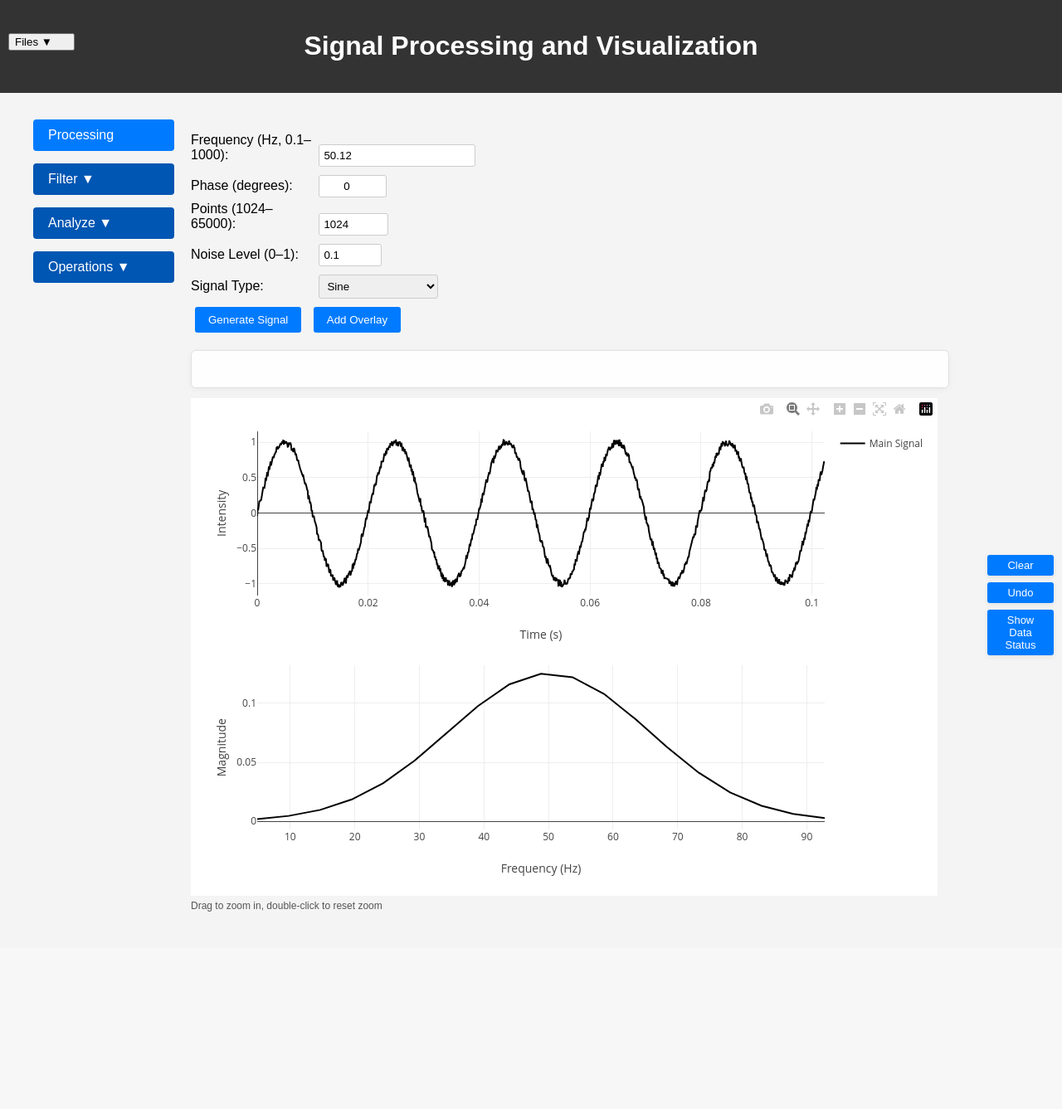
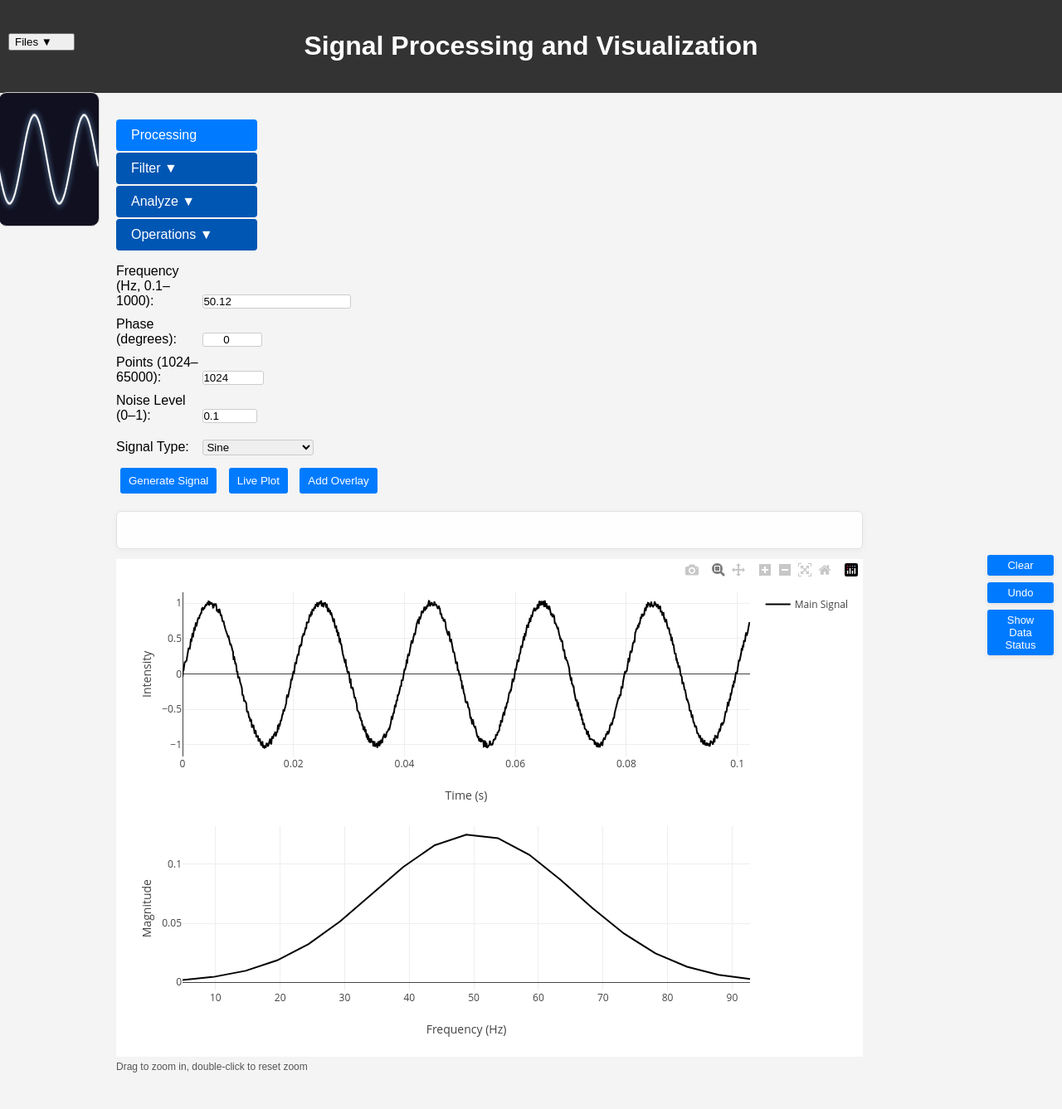
Before and after one commit to thacien20/work_proj, a Flask app: page / in a window 1280 px wide. Shown: the whole page at 83% size. Before the commit the page ends 1099 px from the top, so only its background shows below. Run offline with Flask 3, Linux system fonts and the light colour scheme; some libraries are stand-ins or nearby versions.

Commit message:
lots of cool changes

```diff
--- a/requirements.txt
+++ /dev/null
@@ -1,4 +0,0 @@
-flask
-numpy
-werkzeug
-scipy
--- a/static/css/styles.css
+++ b/static/css/styles.css
@@ -3,6 +3,7 @@ body {
     margin: 0;
     padding: 0;
     background-color: #f4f4f4;
+    overflow-x: hidden; /* Prevent horizontal scroll */
 }
 
 header {
@@ -15,22 +16,22 @@ header {
 main {
     display: flex;
     padding: 2em;
-    max-width: 1200px;
+    max-width: 800px;
     margin: 0 auto;
 }
 
 .sidebar {
-    width: 170px;
+    width: 50px;
     flex-shrink: 0;
     display: flex;
     flex-direction: column;
     align-items: flex-start;
-    gap: 15px;
+    gap: 2px;
 }
 
 #signal-section {
-    flex-grow: 1;
-    margin-left: 20px;
+    flex-grow:1;
+    margin-left: 0px;
 }
 
 form {
@@ -39,19 +40,19 @@ form {
 
 form label {
     display: inline-block;
-    width: 150px;
+    width: 100px;
 }
 
 form input, form select {
-    margin: 5px 0;
-    padding: 5px;
+    margin: 10px 0;
+    padding: 0px;
     border: 1px solid #ccc;
     border-radius: 3px;
 }
 
 form button {
     margin: 5px;
-    padding: 8px 16px;
+    padding: 8px 10px;
     background-color: #007bff;
     color: #fff;
     border: none;
@@ -67,6 +68,8 @@ form button:hover, form button:focus {
 
 .canvas-container {
     position: relative;
+
+
 }
 
 canvas {
@@ -318,3 +321,27 @@ canvas:not(:supported) + .canvas-fallback {
     max-width: 900px;
     z-index: 100;
 }
+
+/* Galaxy sidebar: small, fixed, always in view */
+#galaxy-sidebar {
+    position: fixed;
+    left: 0; /* or -10px for slightly off-screen */
+    top: 80px;
+    width: 60px;
+    height: 60px;
+    z-index: 1000;
+    background: transparent;
+    display: flex;
+    align-items: flex-end;
+    justify-content: right;
+    pointer-events: none; /* So it doesn't block UI */
+}
+#galaxy-canvas {
+    width: 100%;
+    height: 100%;
+    background: #101020;
+    border-radius: 10px;
+    display: block;
+    margin: 0 auto;
+    pointer-events: none;
+}
--- /dev/null
+++ b/static/js/galaxy.js
@@ -0,0 +1,140 @@
+// static/js/galaxy.js - random sidebar animation: galaxy, solar system, or signal, switching every 5s
+window.addEventListener('DOMContentLoaded', function() {
+  const canvas = document.getElementById('galaxy-canvas');
+  if (!canvas) return;
+  const ctx = canvas.getContext('2d');
+  const w = canvas.width, h = canvas.height;
+
+  // --- Animation 1: Starfield Galaxy ---
+  function drawGalaxy(cancelToken) {
+    const starCount = Math.max(10, Math.min(24, Math.floor((w * h) / 100)));
+    const stars = Array.from({length: starCount}, () => ({
+      x: Math.random() * w,
+      y: Math.random() * h,
+      z: Math.random() * w,
+      o: 0.5 + Math.random() * 0.5
+    }));
+    function draw() {
+      if (cancelToken.cancelled) return;
+      ctx.clearRect(0, 0, w, h);
+      for (let s of stars) {
+        let k = 128.0 / s.z;
+        let px = (s.x - w/2) * k + w/2;
+        let py = (s.y - h/2) * k + h/2;
+        let size = Math.max(0.7, (1.5 - s.z / w) * (w / 60));
+        ctx.beginPath();
+        ctx.arc(px, py, size, 0, 2 * Math.PI);
+        ctx.fillStyle = `rgba(255,255,255,${s.o})`;
+        ctx.fill();
+        s.z -= Math.max(0.7, w / 60);
+        if (s.z < 1) {
+          s.x = Math.random() * w;
+          s.y = Math.random() * h;
+          s.z = w;
+          s.o = 0.5 + Math.random() * 0.5;
+        }
+      }
+      cancelToken.frame = requestAnimationFrame(draw);
+    }
+    draw();
+  }
+
+  // --- Animation 2: Solar System Spiral ---
+  function drawSolarSystem(cancelToken) {
+    const planets = [
+      {r: w*0.18, speed: 0.03, size: 3, color: '#ffecb3'},
+      {r: w*0.28, speed: 0.02, size: 2, color: '#b3e5fc'},
+      {r: w*0.38, speed: 0.012, size: 2.5, color: '#c8e6c9'}
+    ];
+    let t = 0;
+    function draw() {
+      if (cancelToken.cancelled) return;
+      ctx.clearRect(0, 0, w, h);
+      ctx.beginPath();
+      ctx.arc(w/2, h/2, 6, 0, 2*Math.PI);
+      ctx.fillStyle = '#fff176';
+      ctx.shadowColor = '#fffde7';
+      ctx.shadowBlur = 8;
+      ctx.fill();
+      ctx.shadowBlur = 0;
+      planets.forEach((p, i) => {
+        let angle = t * p.speed + i;
+        let px = w/2 + Math.cos(angle) * p.r;
+        let py = h/2 + Math.sin(angle) * p.r;
+        ctx.beginPath();
+        ctx.arc(px, py, p.size, 0, 2*Math.PI);
+        ctx.fillStyle = p.color;
+        ctx.fill();
+      });
+      t += 1;
+      cancelToken.frame = requestAnimationFrame(draw);
+    }
+    draw();
+  }
+
+  // --- Animation 3: Animated Sine Wave ---
+  function drawSignal(cancelToken) {
+    let phase = 0;
+    function draw() {
+      if (cancelToken.cancelled) return;
+      ctx.clearRect(0, 0, w, h);
+      ctx.beginPath();
+      for (let x = 0; x < w; x++) {
+        let y = h/2 + Math.sin((x/w)*4*Math.PI + phase) * h/3;
+        if (x === 0) ctx.moveTo(x, y);
+        else ctx.lineTo(x, y);
+      }
+      ctx.strokeStyle = '#fff';
+      ctx.lineWidth = 2;
+      ctx.shadowColor = '#90caf9';
+      ctx.shadowBlur = 6;
+      ctx.stroke();
+      ctx.shadowBlur = 0;
+      phase += 0.08;
+      cancelToken.frame = requestAnimationFrame(draw);
+    }
+    draw();
+  }
+
+  // --- Animation 4: Animated Square Wave ---
+  function drawSquareWave(cancelToken) {
+    let phase = 0;
+    function draw() {
+      if (cancelToken.cancelled) return;
+      ctx.clearRect(0, 0, w, h);
+      ctx.beginPath();
+      for (let x = 0; x < w; x++) {
+        // 2 periods across the width
+        let t = (x / w) * 2 * Math.PI + phase;
+        let y = h/2 + (Math.sign(Math.sin(t)) * h/3);
+        if (x === 0) ctx.moveTo(x, y);
+        else ctx.lineTo(x, y);
+      }
+      ctx.strokeStyle = '#fff';
+      ctx.lineWidth = 2;
+      ctx.shadowColor = '#ffb300';
+      ctx.shadowBlur = 6;
+      ctx.stroke();
+      ctx.shadowBlur = 0;
+      phase += 0.08;
+      cancelToken.frame = requestAnimationFrame(draw);
+    }
+    draw();
+  }
+
+  // --- Animation switching logic ---
+  const animations = [drawGalaxy, drawSolarSystem, drawSignal, drawSquareWave];
+  let cancelToken = {cancelled: false, frame: null};
+  function pickAndRun() {
+    // Cancel previous animation
+    cancelToken.cancelled = true;
+    if (cancelToken.frame) cancelAnimationFrame(cancelToken.frame);
+    // New token for new animation
+    cancelToken = {cancelled: false, frame: null};
+    // Pick and run
+    const pick = Math.floor(Math.random() * animations.length);
+    animations[pick](cancelToken);
+  }
+  pickAndRun();
+  setInterval(pickAndRun, 5000); // Switch every 5 seconds
+});
--- a/static/js/ui.js
+++ b/static/js/ui.js
@@ -562,6 +562,41 @@ if (filterViewBtn) {
     };
 }
 
+// --- Live Plot Animation ---
+const livePlotBtn = document.getElementById('livePlotBtn');
+if (livePlotBtn) {
+    livePlotBtn.onclick = function() {
+        // Use the current main signal and time axis
+        const y = state.signalData;
+        const x = state.time_axis;
+        if (!y || !x || y.length === 0 || x.length === 0) {
+            alert('Please generate a signal first!');
+            return;
+        }
+        let current = 1;
+        const chunk = 5; // Number of points to add per frame
+        Plotly.newPlot('plot', [{
+            x: [],
+            y: [],
+            mode: 'lines',
+            line: {color: 'red'}
+        }], {margin: {t: 20}});
+        function animate() {
+            if (current <= y.length) {
+                Plotly.react('plot', [{
+                    x: Array.from(x).slice(0, current),
+                    y: Array.from(y).slice(0, current),
+                    mode: 'lines',
+                    line: {color: 'red'}
+                }], {margin: {t: 20}});
+                current += chunk;
+                setTimeout(animate, 30); // Adjust speed here
+            }
+        }
+        animate();
+    };
+}
+
 // --- Custom Legend Logic ---
 function renderCustomLegend() {
     // No-op: legend logic removed, legend will remain empty.
--- a/templates/index.html
+++ b/templates/index.html
@@ -12,7 +12,25 @@
     <header>
         <h1>Signal Processing and Visualization </h1>
     </header>
-    <main>
+    <!-- Galaxy sidebar moved far left, partially off-screen -->
+    <div id="galaxy-sidebar" style="
+        position:fixed;
+        left:5;
+        top:113px;
+        width:120px;
+        height:160px;
+        z-index:1000;
+        background:transparent;
+        display:flex;
+        align-items:flex-end;
+        justify-content:right;
+        pointer-events:none;
+    ">
+        <canvas id="galaxy-canvas" width="120" height="120" style="display:block; margin:0 auto; background:#101020; border-radius:10px; pointer-events:none;"></canvas>
+    </div>
+    <main style="display: flex; flex-direction:row-reverse; align-items: flex-start;">
+        <!-- Removed old galaxy-sidebar from here -->
+        <div style="flex:1;">
         <!-- Files dropdown button, place this where your Files button was -->
         <div class="file-dropdown">
             <button id="filesBtn" class="file-button">Files ▼</button>
@@ -96,6 +114,7 @@
                 </div>
                 <div class="button-group">
                     <button type="button" id="generateBtn">Generate Signal</button>
+                    <button type="button" id="livePlotBtn">Live Plot</button>
                     <button type="button" id="addOverlayBtn">Add Overlay</button>
                     <button type="button" id="deconvBtn" style="display:none; margin-left:10px;">Deconvolution</button>
                 </div>
@@ -118,6 +137,7 @@
         </section>
     </main>
     <script type="module" src="/static/js/ui.js"></script>
+    <script type="module" src="/static/js/galaxy.js"></script>
     <script>
     // Show/hide multi-frequency and custom formula fields
     document.addEventListener('DOMContentLoaded', function() {
```
